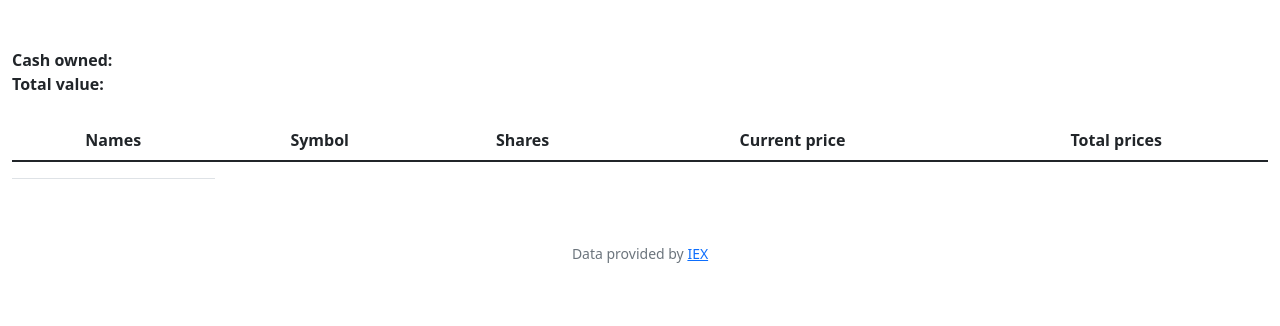
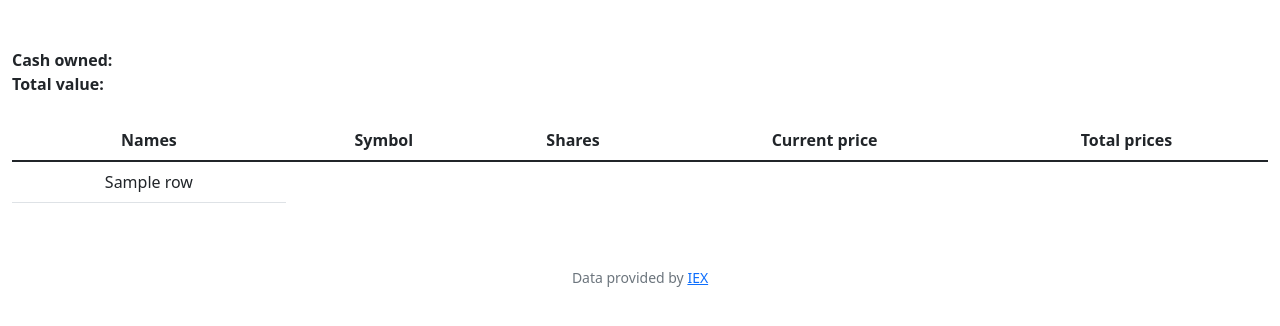
Before and after one commit to axel-paillaud/cs50, a Flask app: template finance/templates/index.html in a window 1280 px wide. Shown: the part 76-402 px from the top of the page. Run offline with Flask 2, Linux system fonts and the light colour scheme; the template is opened without the code that fills it: most values are stand-ins (such as "Sample title", 1, 10 or a date in 2020); lists and menus that the app fills with data are empty; some libraries are stand-ins or nearby versions.

Commit message:
Fri, Mar 25, 2022, 4:51 AM +00:00

```diff
--- a/finance/app.py
+++ b/finance/app.py
@@ -50,7 +50,7 @@ def index():
     wallet_list = db.execute("SELECT * FROM wallets WHERE idName = ?", current_user)
     print(wallet_list)
 
-    return render_template("index.html", wallet_list)
+    return render_template("index.html", wallet=wallet_list)
 
 
 @app.route("/buy", methods=["GET", "POST"])
--- a/finance/templates/index.html
+++ b/finance/templates/index.html
@@ -23,7 +23,9 @@
             </tr>
         </thead>
         <tbody>
-            <td></td>
+            {% for row in name %}
+            <td>{{ row.name }}</td>
+            {% endfor %}
         </tbody>
     </table>
 
```
